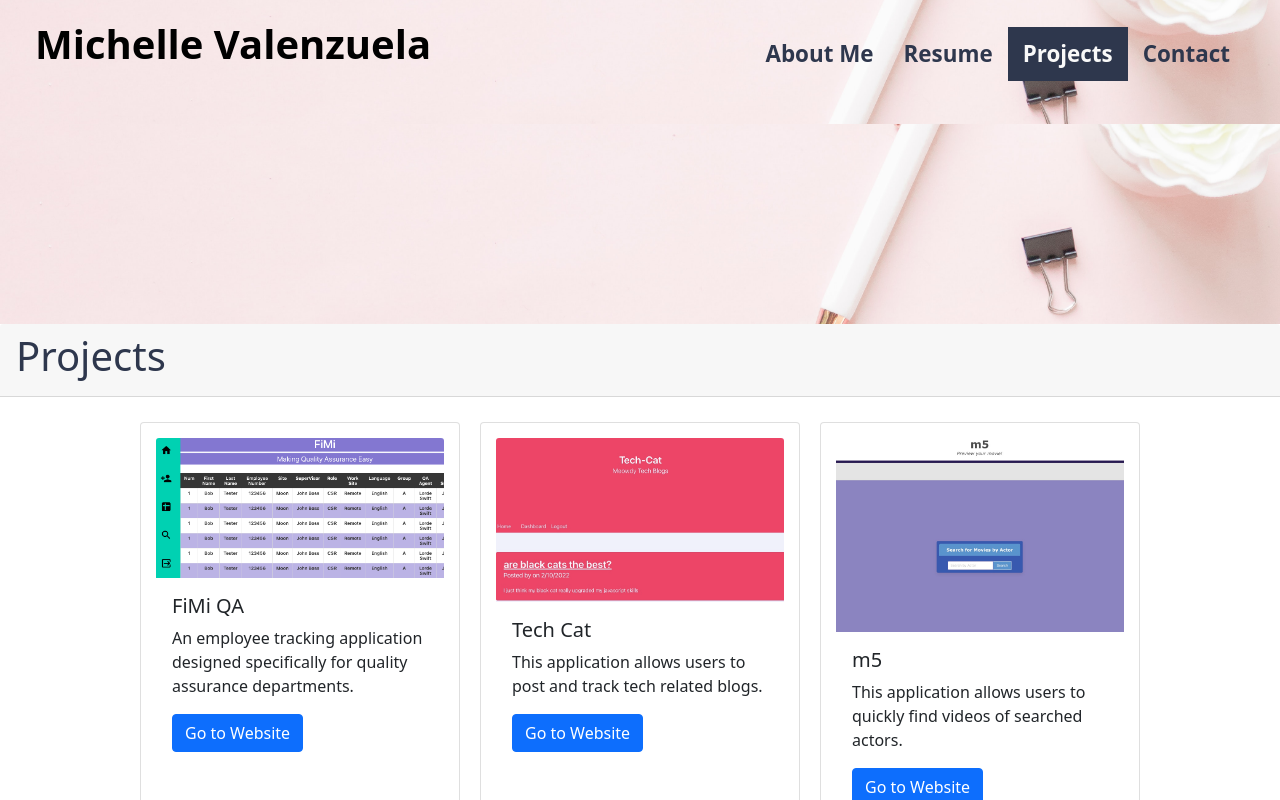
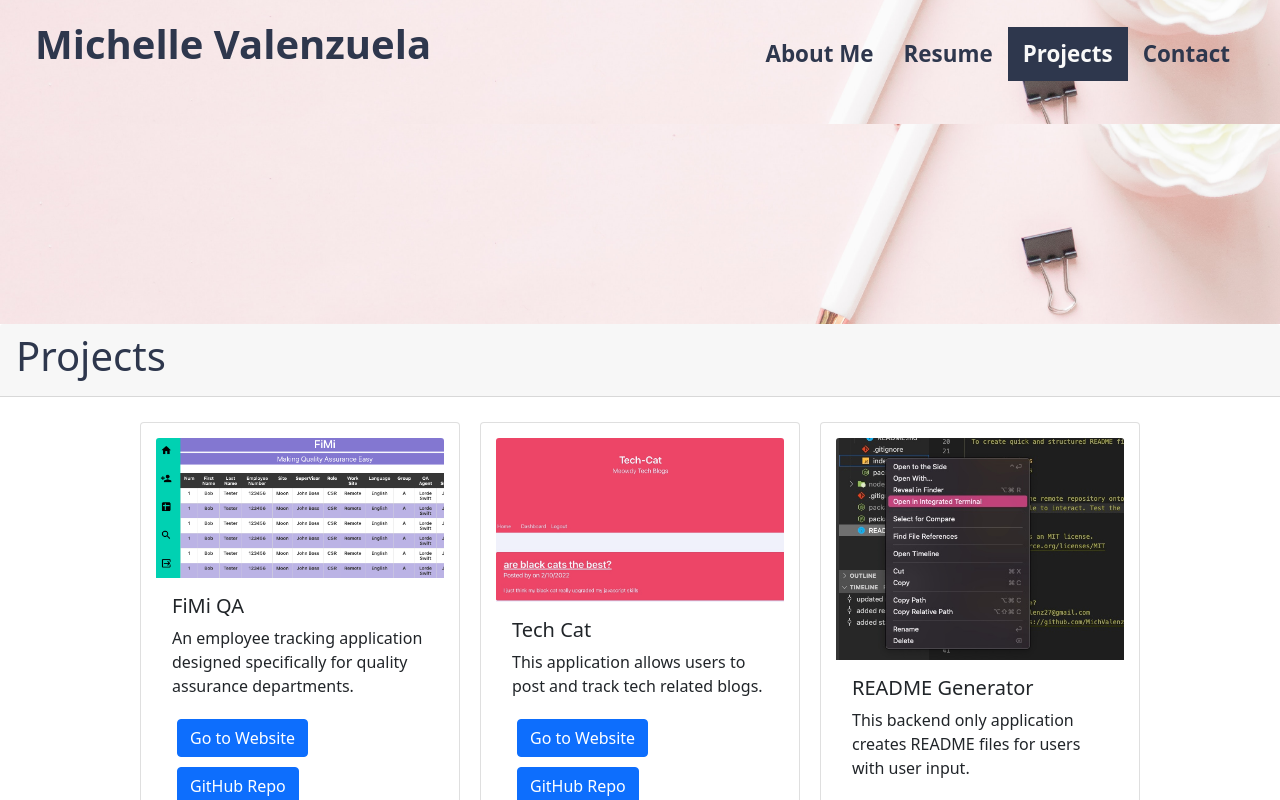
Before and after one commit to MichValenz/Portfolio, a React (Create React App) app: page / in a window 1280 px wide. Both pictures are taken after a click on the element "Projects". Shown: the top 800 px of the page. Built offline with nearby package versions, Linux system fonts and the light colour scheme.

Commit message:
updated contact information page. removed form since there is no current backend. added links to github repos in the projects page

```diff
--- a/src/components/Contact/index.js
+++ b/src/components/Contact/index.js
@@ -1,96 +1,31 @@
-import React, { useState } from "react";
-import Form from "react-bootstrap/Form";
-import Button from "react-bootstrap/Button";
-import { validateEmail } from "../../utils/helpers"
+import React from "react";
+
 import Card from "react-bootstrap/Card";
-
-
+import ListGroup from "react-bootstrap/ListGroup";
 function Contact() {
-  const [formState, setFormState] = useState({
-    name: "",
-    email: "",
-    message: "",
-  });
-
-  const { name, email, message } = formState;
-  const [errorMessage, setErrorMessage] = useState("");
-
-  function handleChange(e) {
-    if (e.target.name === "email") {
-      const isValid = validateEmail(e.target.value);
-      console.log(isValid);
-      if (!isValid) {
-        setErrorMessage("Invalid email.");
-      } else {
-        if (!e.target.value.length) {
-          setErrorMessage(`${e.target.name} is required.`);
-        } else {
-          setErrorMessage("");
-        }
-      }
-    }
-    if (!errorMessage) {
-      setFormState({ ...formState, [e.target.name]: e.target.value });
-    }
-  }
-
-
-  function handleSubmit(e) {
-    e.preventDefault();
-
-  }
   return (
     <>
-      <Card.Header>
-        {" "}
-        <h1>Contact Me</h1>
-      </Card.Header>
-      <Form className="contactForm" onSubmit={handleSubmit}>
-        <Form.Group className="mb-3" controlId="formBasicEmail">
-          <Form.Label>Name</Form.Label>
-          <Form.Control
-            type="text"
-            defaultValue={name}
-            name="name"
-            onBlur={handleChange}
-            placeholder="Enter your name"
-          />
-        </Form.Group>
-
-        <Form.Group className="mb-3" controlId="formBasicEmail">
-          <Form.Label>Email</Form.Label>
-          <Form.Control
-            type="email"
-            defaultValue={email}
-            name="email"
-            onBlur={handleChange}
-            placeholder="Enter email address"
-          />
-          <Form.Text className="text-muted">
-            We'll never share your email with anyone else.
-          </Form.Text>
-        </Form.Group>
-
-        <Form.Group className="mb-3" controlId="ControlTextarea">
-          <Form.Label>Message</Form.Label>
-          <Form.Control
-            as="textarea"
-            rows={5}
-            name="message"
-            onBlur={handleChange}
-            defaultValue={message}
-          />
-          {errorMessage && (
-            <div>
-              <p className="error-text">{errorMessage}</p>
-            </div>
-          )}
-        </Form.Group>
-
-        <Button variant="primary" type="submit">
-          Submit
-        </Button>
-      </Form>
+      <Card style={{ width: "100%" }}>
+        <Card.Header>
+          {" "}
+          <h1>Contact Me </h1>{" "}
+        </Card.Header>
+        <ListGroup className="contact-page" variant="flush">
+          <ListGroup.Item>
+            {" "}
+            <h3>Phone:</h3> <a href="tel:432-557-2582">432-557-2582</a>
+          </ListGroup.Item>
+          <ListGroup.Item>
+            <h3>Email:</h3>{" "}
+            <a href="mailto:michvalenz27@gmail.com"> michvalenz27@gmail.com</a>
+          </ListGroup.Item>
+          <ListGroup.Item>
+            <h3>Web:</h3>
+            <a href="https://github.com/MichValenz"> GitHub</a> <br></br>
+            <a href="https://www.linkedin.com/public-profile/settings?trk=d_flagship3_profile_self_view_public_profile"> Linkedin </a>
+          </ListGroup.Item>
+        </ListGroup>
+      </Card>
     </>
   );
 }
--- a/src/components/Projects/index.js
+++ b/src/components/Projects/index.js
@@ -15,6 +15,7 @@ const projectList = [
     description:
       "An employee tracking application designed specifically for quality assurance departments.",
     link: "https://mighty-reef-11767.herokuapp.com/",
+    github: "https://github.com/Jiryeah/FiMi-QA_Application",
   },
   {
     name: "Tech Cat",
@@ -22,20 +23,14 @@ const projectList = [
     description:
       "This application allows users to post and track tech related blogs.",
     link: "https://dry-retreat-70520.herokuapp.com/",
-  },
-  {
-    name: "m5",
-    image: require("../../images/m5.jpg"),
-    description:
-      "This application allows users to quickly find videos of searched actors.",
-    link: "https://michvalenz.github.io/m5/",
+    github: "https://github.com/MichValenz/Tech-Blog",
   },
   {
     name: "README Generator",
     image: require("../../images/readme.jpg"),
     description:
       "This backend only application creates README files for users with user input.",
-    link: "https://github.com/MichValenz/README-generator",
+    github: "https://github.com/MichValenz/README-generator",
   },
   {
     name: "note-taker",
@@ -43,12 +38,7 @@ const projectList = [
     description:
       "From to-do lists to big ideas, Note Taker is an easy way to document and track your notes.",
     link: "https://secret-hamlet-22284.herokuapp.com/",
-  },
-  {
-    name: "run-buddy",
-    image: require("../../images/runbuddy.jpg"),
-    description: "A website that offers fitness training services.",
-    link: "https://michvalenz.github.io/run-buddy2/",
+    github: "https://github.com/MichValenz/note-taker",
   },
 ];
 
@@ -58,12 +48,24 @@ const projectList = [
   return (
     <Row className="row">
       <Col>
-        <Card className="project" style={{ width: "20rem", height: "28rem" }}>
+        <Card className="project" style={{ width: "20rem", height: "32rem" }}>
           <Card.Img className="work-1" variant="top" src={proj.image} />
           <Card.Body>
             <Card.Title>{proj.name}</Card.Title>
             <Card.Text>{proj.description}</Card.Text>
-            <Button href={proj.link}>Go to Website</Button>
+            <Button
+              style={{ margin: "5px" }}
+              href={proj.link}
+            >
+              Go to Website
+            </Button>{" "}
+
+            <Button
+              style={{ margin: "5px" }}
+              href={proj.github}
+            >
+              GitHub Repo
+            </Button>
           </Card.Body>
         </Card>
       </Col>
--- a/src/index.css
+++ b/src/index.css
@@ -29,7 +29,7 @@ h1 {
 header h2 {
   font-weight: bold;
   font-size: 40px;
-  color: black;
+  color: #2e374d;
   margin: 0;
 }
 
@@ -103,6 +103,10 @@ header nav ul {
   width: 100%;
   margin: 10px;
 
+}
+
+.link-button {
+  padding: 100x;
 }
 
 .projContainer {
```
